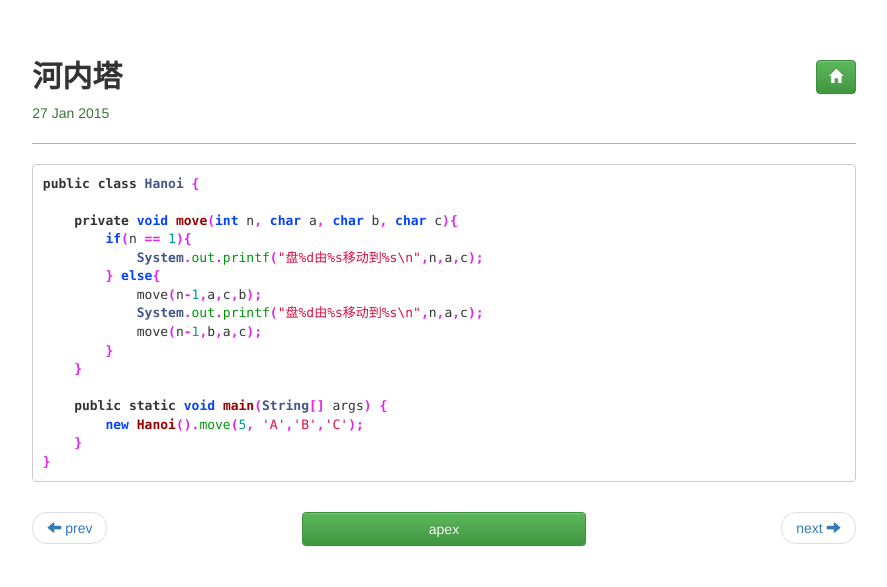
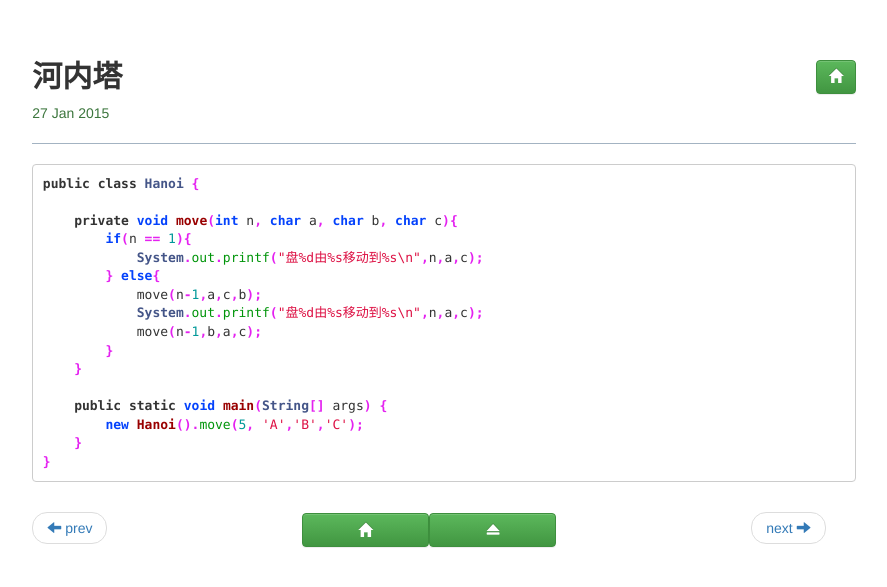
Before and after one commit to bit-ranger/blog, a Jekyll site: the page built from _posts/2015-01-27-hanoi.md, in a window 1280 px wide. Shown: the top 587 px of the page, without its empty margins (196-1083 px from the left). Built offline with Jekyll 4.4.1, drawn with Linux system fonts in a browser that asks for light colours; nearby versions of some CDN libraries; Markdown is read by kramdown in place of the engine named in the settings.

Commit message:
Update default.html

```diff
--- a/_layouts/default.html
+++ b/_layouts/default.html
@@ -31,7 +31,10 @@
                     	    {% if page.next.url == null or page.next.url == '' %}
                     	        <li class="previous disabled col-lg-4 col-md-4 col-sm-4 col-xs-4"><a href="javascript:void(0);"><span class="glyphicon glyphicon-arrow-left" aria-hidden="true"></span> prev</a></li>
                     	    {% endif %}
-                    		<a href="#" class="btn btn-success col-lg-4 col-md-4 col-sm-4 col-xs-4"> apex </a>
+                    	    <span class="col-lg-4 col-md-4 col-sm-4 col-xs-4 row">
+				<a href="/" class="btn btn-success glyphicon glyphicon-home col-lg-6 col-md-6 col-sm-6 col-xs-6"></a>
+				<a href="#" class="btn btn-success glyphicon glyphicon-eject col-lg-6 col-md-6 col-sm-6 col-xs-6"></a>
+			    </span >
                     	    {% if page.previous.url != null and page.previous.url != '' %}
                     	        <li class="next col-lg-4 col-md-4 col-sm-4 col-xs-4"><a href="{{ page.previous.url }}">next <span class="glyphicon glyphicon-arrow-right" aria-hidden="true"></span></a></li>
                     	    {% endif %}
```
